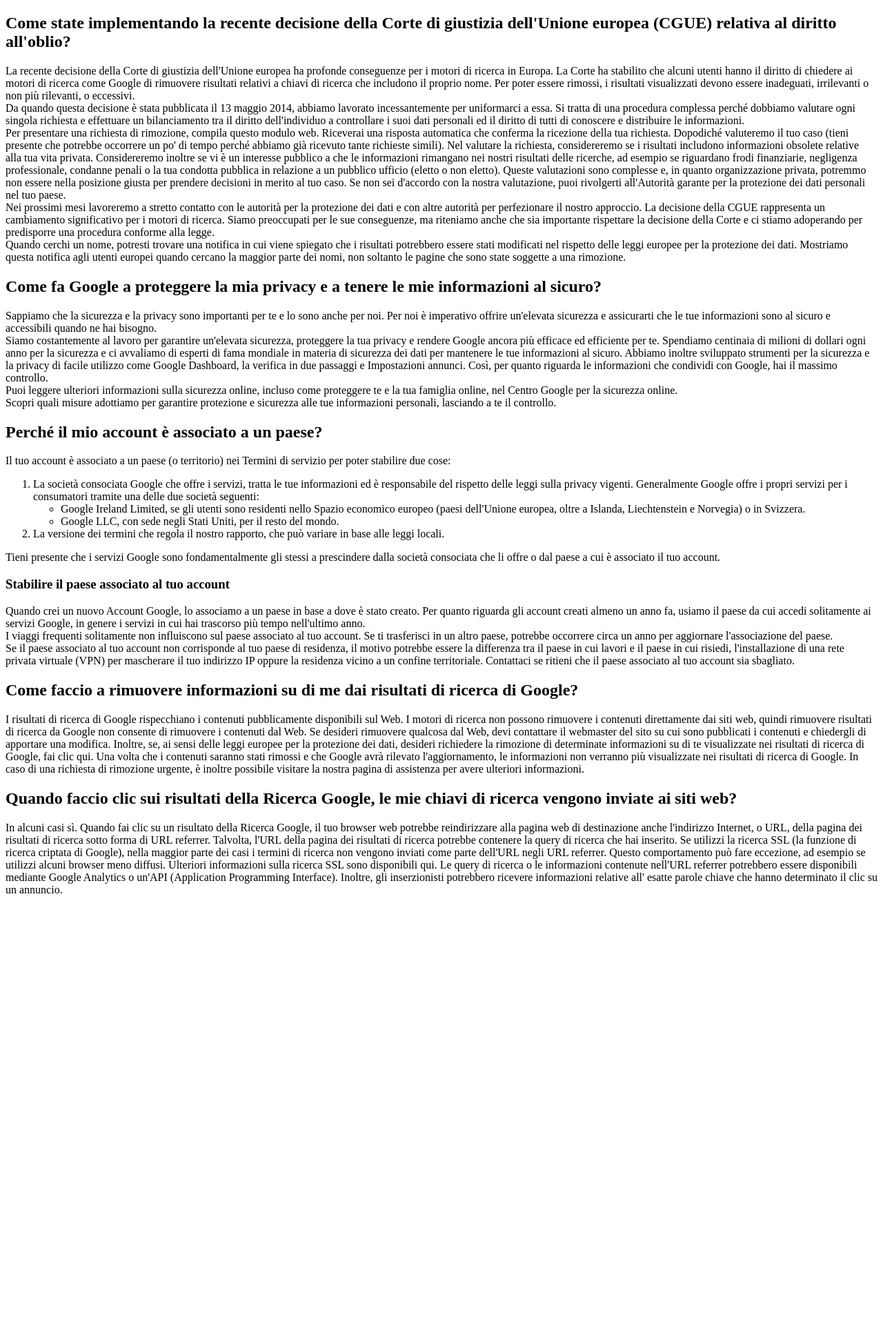
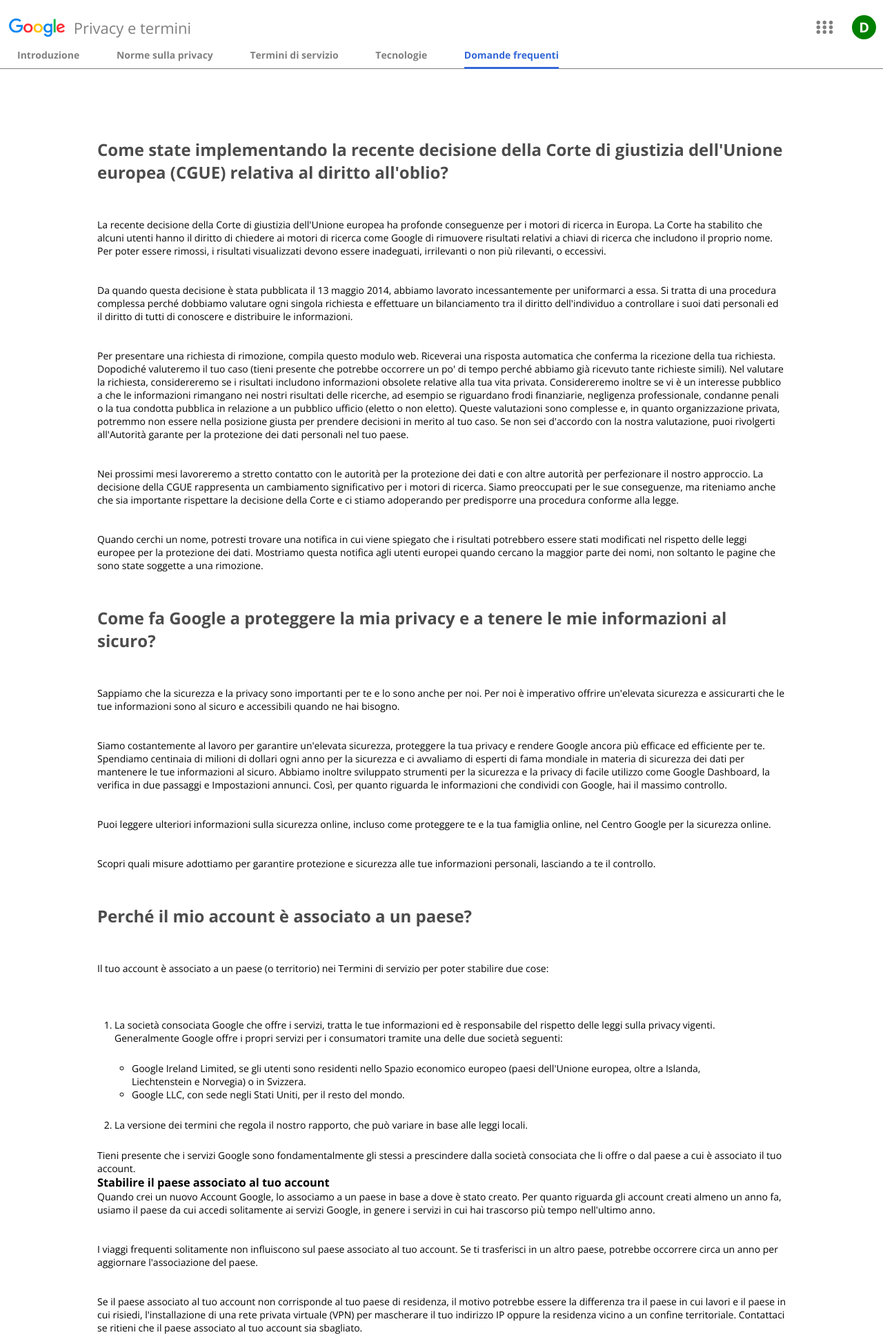
Before and after one commit to DavideSadotti/php-google-faq, a PHP site: page / in a window 1280 px wide. Shown: the top 1938 px of the page at 69% size. Before the commit the page ends 1295 px from the top, so only its background shows below. Run offline with PHP 8.4, Linux system fonts and the light colour scheme.

Commit message:
Aggiunto css

```diff
--- a/index.php
+++ b/index.php
@@ -3,22 +3,22 @@
     $list = [
         [
             "ask" => "Come state implementando la recente decisione della Corte di giustizia dell'Unione europea (CGUE) relativa al diritto all'oblio?",
-            "answer" => "La recente decisione della Corte di giustizia dell'Unione europea ha profonde conseguenze per i motori di ricerca in Europa. La Corte ha stabilito che alcuni utenti hanno il diritto di chiedere ai motori di ricerca come Google di rimuovere risultati relativi a chiavi di ricerca che includono il proprio nome. Per poter essere rimossi, i risultati visualizzati devono essere inadeguati, irrilevanti o non più rilevanti, o eccessivi.<br>
-            Da quando questa decisione è stata pubblicata il 13 maggio 2014, abbiamo lavorato incessantemente per uniformarci a essa. Si tratta di una procedura complessa perché dobbiamo valutare ogni singola richiesta e effettuare un bilanciamento tra il diritto dell'individuo a controllare i suoi dati personali ed il diritto di tutti di conoscere e distribuire le informazioni.<br>
-            Per presentare una richiesta di rimozione, compila questo modulo web. Riceverai una risposta automatica che conferma la ricezione della tua richiesta. Dopodiché valuteremo il tuo caso (tieni presente che potrebbe occorrere un po' di tempo perché abbiamo già ricevuto tante richieste simili). Nel valutare la richiesta, considereremo se i risultati includono informazioni obsolete relative alla tua vita privata. Considereremo inoltre se vi è un interesse pubblico a che le informazioni rimangano nei nostri risultati delle ricerche, ad esempio se riguardano frodi finanziarie, negligenza professionale, condanne penali o la tua condotta pubblica in relazione a un pubblico ufficio (eletto o non eletto). Queste valutazioni sono complesse e, in quanto organizzazione privata, potremmo non essere nella posizione giusta per prendere decisioni in merito al tuo caso. Se non sei d'accordo con la nostra valutazione, puoi rivolgerti all'Autorità garante per la protezione dei dati personali nel tuo paese.<br>
-            Nei prossimi mesi lavoreremo a stretto contatto con le autorità per la protezione dei dati e con altre autorità per perfezionare il nostro approccio. La decisione della CGUE rappresenta un cambiamento significativo per i motori di ricerca. Siamo preoccupati per le sue conseguenze, ma riteniamo anche che sia importante rispettare la decisione della Corte e ci stiamo adoperando per predisporre una procedura conforme alla legge.<br>
+            "answer" => "La recente decisione della Corte di giustizia dell'Unione europea ha profonde conseguenze per i motori di ricerca in Europa. La Corte ha stabilito che alcuni utenti hanno il diritto di chiedere ai motori di ricerca come Google di rimuovere risultati relativi a chiavi di ricerca che includono il proprio nome. Per poter essere rimossi, i risultati visualizzati devono essere inadeguati, irrilevanti o non più rilevanti, o eccessivi.<br><br><br>
+            Da quando questa decisione è stata pubblicata il 13 maggio 2014, abbiamo lavorato incessantemente per uniformarci a essa. Si tratta di una procedura complessa perché dobbiamo valutare ogni singola richiesta e effettuare un bilanciamento tra il diritto dell'individuo a controllare i suoi dati personali ed il diritto di tutti di conoscere e distribuire le informazioni.<br><br><br>
+            Per presentare una richiesta di rimozione, compila questo modulo web. Riceverai una risposta automatica che conferma la ricezione della tua richiesta. Dopodiché valuteremo il tuo caso (tieni presente che potrebbe occorrere un po' di tempo perché abbiamo già ricevuto tante richieste simili). Nel valutare la richiesta, considereremo se i risultati includono informazioni obsolete relative alla tua vita privata. Considereremo inoltre se vi è un interesse pubblico a che le informazioni rimangano nei nostri risultati delle ricerche, ad esempio se riguardano frodi finanziarie, negligenza professionale, condanne penali o la tua condotta pubblica in relazione a un pubblico ufficio (eletto o non eletto). Queste valutazioni sono complesse e, in quanto organizzazione privata, potremmo non essere nella posizione giusta per prendere decisioni in merito al tuo caso. Se non sei d'accordo con la nostra valutazione, puoi rivolgerti all'Autorità garante per la protezione dei dati personali nel tuo paese.<br><br><br>
+            Nei prossimi mesi lavoreremo a stretto contatto con le autorità per la protezione dei dati e con altre autorità per perfezionare il nostro approccio. La decisione della CGUE rappresenta un cambiamento significativo per i motori di ricerca. Siamo preoccupati per le sue conseguenze, ma riteniamo anche che sia importante rispettare la decisione della Corte e ci stiamo adoperando per predisporre una procedura conforme alla legge.<br><br><br>
             Quando cerchi un nome, potresti trovare una notifica in cui viene spiegato che i risultati potrebbero essere stati modificati nel rispetto delle leggi europee per la protezione dei dati. Mostriamo questa notifica agli utenti europei quando cercano la maggior parte dei nomi, non soltanto le pagine che sono state soggette a una rimozione."
         ],
         [
             "ask" => "Come fa Google a proteggere la mia privacy e a tenere le mie informazioni al sicuro?",
-            "answer" => "Sappiamo che la sicurezza e la privacy sono importanti per te e lo sono anche per noi. Per noi è imperativo offrire un'elevata sicurezza e assicurarti che le tue informazioni sono al sicuro e accessibili quando ne hai bisogno.<br>
-            Siamo costantemente al lavoro per garantire un'elevata sicurezza, proteggere la tua privacy e rendere Google ancora più efficace ed efficiente per te. Spendiamo centinaia di milioni di dollari ogni anno per la sicurezza e ci avvaliamo di esperti di fama mondiale in materia di sicurezza dei dati per mantenere le tue informazioni al sicuro. Abbiamo inoltre sviluppato strumenti per la sicurezza e la privacy di facile utilizzo come Google Dashboard, la verifica in due passaggi e Impostazioni annunci. Così, per quanto riguarda le informazioni che condividi con Google, hai il massimo controllo.<br>
-            Puoi leggere ulteriori informazioni sulla sicurezza online, incluso come proteggere te e la tua famiglia online, nel Centro Google per la sicurezza online.<br>
+            "answer" => "Sappiamo che la sicurezza e la privacy sono importanti per te e lo sono anche per noi. Per noi è imperativo offrire un'elevata sicurezza e assicurarti che le tue informazioni sono al sicuro e accessibili quando ne hai bisogno.<br><br><br>
+            Siamo costantemente al lavoro per garantire un'elevata sicurezza, proteggere la tua privacy e rendere Google ancora più efficace ed efficiente per te. Spendiamo centinaia di milioni di dollari ogni anno per la sicurezza e ci avvaliamo di esperti di fama mondiale in materia di sicurezza dei dati per mantenere le tue informazioni al sicuro. Abbiamo inoltre sviluppato strumenti per la sicurezza e la privacy di facile utilizzo come Google Dashboard, la verifica in due passaggi e Impostazioni annunci. Così, per quanto riguarda le informazioni che condividi con Google, hai il massimo controllo.<br><br><br>
+            Puoi leggere ulteriori informazioni sulla sicurezza online, incluso come proteggere te e la tua famiglia online, nel Centro Google per la sicurezza online.<br><br><br>
             Scopri quali misure adottiamo per garantire protezione e sicurezza alle tue informazioni personali, lasciando a te il controllo."
         ],
         [
             "ask" => "Perché il mio account è associato a un paese?",
-            "answer" => "Il tuo account è associato a un paese (o territorio) nei Termini di servizio per poter stabilire due cose:<br>
+            "answer" => "Il tuo account è associato a un paese (o territorio) nei Termini di servizio per poter stabilire due cose:<br><br><br>
             <ol>
                 <li>La società consociata Google che offre i servizi, tratta le tue informazioni ed è responsabile del rispetto delle leggi sulla privacy vigenti. Generalmente Google offre i propri servizi per i consumatori tramite una delle due società seguenti:
                     <ul>
@@ -30,8 +30,8 @@
             </ol>
             Tieni presente che i servizi Google sono fondamentalmente gli stessi a prescindere dalla società consociata che li offre o dal paese a cui è associato il tuo account.
             <h3>Stabilire il paese associato al tuo account</h3>
-            Quando crei un nuovo Account Google, lo associamo a un paese in base a dove è stato creato. Per quanto riguarda gli account creati almeno un anno fa, usiamo il paese da cui accedi solitamente ai servizi Google, in genere i servizi in cui hai trascorso più tempo nell'ultimo anno.<br>
-            I viaggi frequenti solitamente non influiscono sul paese associato al tuo account. Se ti trasferisci in un altro paese, potrebbe occorrere circa un anno per aggiornare l'associazione del paese.<br>
+            Quando crei un nuovo Account Google, lo associamo a un paese in base a dove è stato creato. Per quanto riguarda gli account creati almeno un anno fa, usiamo il paese da cui accedi solitamente ai servizi Google, in genere i servizi in cui hai trascorso più tempo nell'ultimo anno.<br><br><br>
+            I viaggi frequenti solitamente non influiscono sul paese associato al tuo account. Se ti trasferisci in un altro paese, potrebbe occorrere circa un anno per aggiornare l'associazione del paese.<br><br><br>
             Se il paese associato al tuo account non corrisponde al tuo paese di residenza, il motivo potrebbe essere la differenza tra il paese in cui lavori e il paese in cui risiedi, l'installazione di una rete privata virtuale (VPN) per mascherare il tuo indirizzo IP oppure la residenza vicino a un confine territoriale. Contattaci se ritieni che il paese associato al tuo account sia sbagliato."
         ],
         [
@@ -52,17 +52,61 @@
     <meta charset="UTF-8">
     <meta http-equiv="X-UA-Compatible" content="IE=edge">
     <meta name="viewport" content="width=device-width, initial-scale=1.0">
+    <!-- FONT AWESOME -->
+    <link rel="stylesheet" href="https://cdnjs.cloudflare.com/ajax/libs/font-awesome/5.15.2/css/all.min.css" integrity="sha512-HK5fgLBL+xu6dm/Ii3z4xhlSUyZgTT9tuc/hSrtw6uzJOvgRr2a9jyxxT1ely+B+xFAmJKVSTbpM/CuL7qxO8w==" crossorigin="anonymous">
+    <!-- GOOGLE FONT / OPEN SANS -->
+    <link rel="preconnect" href="https://fonts.gstatic.com">
+    <link href="https://fonts.googleapis.com/css2?family=Open+Sans:wght@300;400;700&display=swap"
+    rel="stylesheet">
+    <!-- STYLE CSS -->
     <link rel="stylesheet" href="style.css">
-    <title>Document</title>
+    <title>Domande frequenti</title>
 </head>
 <body>
+<!-- INTESTAZIONE -->
+<header>
+    <div class="rowLogo">
+        <div>
+            <img src="img/logo.png" alt="Logo Google">
+            <p>Privacy e termini</p>
+        </div>
+        <div>
+            <div>
+                <i class="fas fa-ellipsis-v"></i>
+                <i class="fas fa-ellipsis-v"></i>
+                <i class="fas fa-ellipsis-v"></i>
+            </div>
+            <div>
+                <p>D</p>
+            </div>
+        </div>
+    </div>
 
+    <div class="rowPag">
+        <ul>
+            <li>Introduzione</li>
+            <li>Norme sulla privacy</li>
+            <li>Termini di servizio</li>
+            <li>Tecnologie</li>
+            <li>Domande frequenti</li>
+        </ul>
+    </div>
+</header>
+
+<!-- CORPO DELLA PAGINA -->
+<main>
     <div class="container">
         <?php foreach($list as $item) : ?>
             <h2><?= $item["ask"] ?></h2>
             <p><?= $item["answer"] ?></p>
         <?php endforeach; ?>
     </div>
+</main>
+
+<!-- PIE DI PAGINA -->
+<footer>
+
+</footer>
 
 </body>
 </html>
--- a/style.css
+++ b/style.css
@@ -0,0 +1,97 @@
+*{
+    margin: 0;
+    padding: 0;
+    box-sizing: border-box;
+}
+
+body{
+    font-family: 'Open Sans', sans-serif;
+    font-size: 14px;
+}
+
+/* HEADER */
+header{
+    border-bottom: 1px solid gray;
+    padding-bottom: 10px;
+}
+
+.rowLogo{
+    display: flex;
+    justify-content: space-between;
+    margin-top: 10px;
+}
+
+.rowLogo > div{
+    display: flex;
+}
+
+.rowLogo > div:first-of-type > p{
+    align-self: center;
+    font-size: 22px;
+    color: gray;
+}
+
+.rowLogo > div:last-of-type{
+    align-self: center;
+}
+
+.rowLogo > div:last-of-type > div{
+    margin: 0 10px;
+}
+
+.rowLogo > div:last-of-type > div:first-of-type{
+    padding: 8px;
+}
+
+.rowLogo > div:last-of-type > div:first-of-type:hover{
+    background-color: rgba(0, 0, 0, .1);
+    border-radius: 50%;
+}
+
+.rowLogo > div:last-of-type i{
+    font-size: 20px;
+    margin: 0 -1px;
+    color: gray;
+}
+
+.rowLogo > div:last-of-type p{
+    color: white;
+    background-color: green;
+    border-radius: 50%;
+    padding: 4px 10px;
+    font-size: 20px;
+    font-weight: bold;
+}
+
+.rowLogo img{
+    height: 60px;
+}
+
+.rowPag li{
+    display: inline;
+    margin: 0 25px;
+    font-weight: bold;
+    color: gray;
+}
+
+.rowPag li:last-of-type{
+    color: #3367d6;
+    border-bottom: 3px solid #3367d6;
+    padding-bottom: 8px;
+}
+
+/* MAIN */
+.container{
+    width: 998px;
+    margin: 100px auto;
+}
+
+.container h2{
+    margin: 50px 0;
+    color: rgba(0, 0, 0, .7);
+    font-size: 24px;
+}
+
+.container ul, .container ol{
+    margin: 25px;
+}
```
Also changed, not shown: img/logo.png (added).
